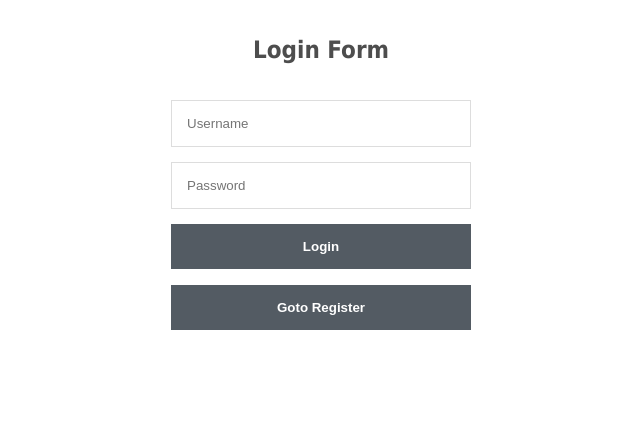
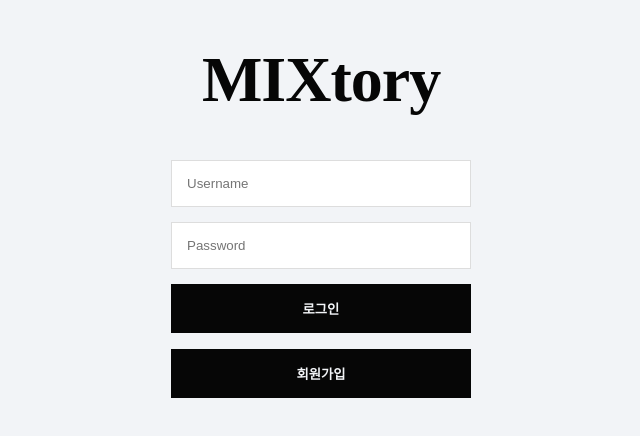
Before and after one commit to ninanoray/Mixtory, a website: page my/login.html in a window 1280 px wide. Shown: the whole page, without its empty margins (319-959 px from the left). Drawn offline with Linux system fonts and the light colour scheme; a web font is replaced by a local one.

Commit message:
로그인 수정

```diff
--- a/my/login.html
+++ b/my/login.html
@@ -2,18 +2,41 @@
 <html>
 	<head>
 		<meta charset="utf-8">
-		<title>Register</title>
+		<title>MIXtory</title>
 		<style>
+		:root {
+			--main: #060606;
+			--light: #888;
+			--bgcolor: #f2f4f7;
+		}
+		@font-face {
+			font-family: 'Belleza';
+			src: url('https://fonts.googleapis.com/css2?family=Belleza&display=swap');
+			font-weight: normal;
+			font-style: normal;
+		}
+		* {
+			box-sizing: border-box;
+		}
+		body {
+			margin: 0;
+			background-color: var(--bgcolor);
+			font-family: 'Belleza';
+			letter-spacing: -1px;
+		}
 		.login-form {
 			width: 300px;
 			margin: 0 auto;
-			font-family: Tahoma, Geneva, sans-serif;
 		}
-		.login-form h1 {
+		.login-form .title {
+			width: 300px;
+			margin: 20px 0 20px 0;
+			font-size: 32px;
+			font-weight: bold;
+		}
+		.login-form .title h1 {
 			text-align: center;
-			color: #4d4d4d;
-			font-size: 24px;
-			padding: 20px 0 20px 0;
+			color: var(--main);
 		}
 		.login-form input[type="password"],
 		.login-form input[type="text"] {
@@ -26,35 +49,37 @@
 		.login-form input[type="submit"] {
 			width: 100%;
 			padding: 15px;
-			background-color: #535b63;
+			background-color: var(--main);
 			border: 0;
 			box-sizing: border-box;
 			cursor: pointer;
 			font-weight: bold;
-			color: #ffffff;
+			color: var(--bgcolor);
 		}
 		button {
 			width: 100%;
 			padding: 15px;
-			background-color: #535b63;
+			background-color: var(--main);
 			border: 0;
 			box-sizing: border-box;
 			cursor: pointer;
 			font-weight: bold;
-			color: #ffffff;
+			color: var(--bgcolor);
 		}
 		</style>
 	</head>
 	<body>
 		<div class="login-form">
-			<h1>Login Form</h1>
+			<div class="title">
+				<h1>MIXtory</h1>
+			</div>
 			<form action="/login" method="POST">
 				<input type="text" name="username" placeholder="Username" required>
 				<input type="password" name="password" placeholder="Password" required>
-				<input type="submit" value="Login">
+				<input type="submit" value="로그인">
 			</form>
 			<p>
-			<a href="/register"><button>Goto Register</button></a>
+			<a href="/register"><button>회원가입</button></a>
 		</div>
 	</body>
 </html>
```
Also changed, not shown: board/recipes.html (+4 -4 lines), public/search.css (+10 -10 lines), server.js (+5 -6 lines).
